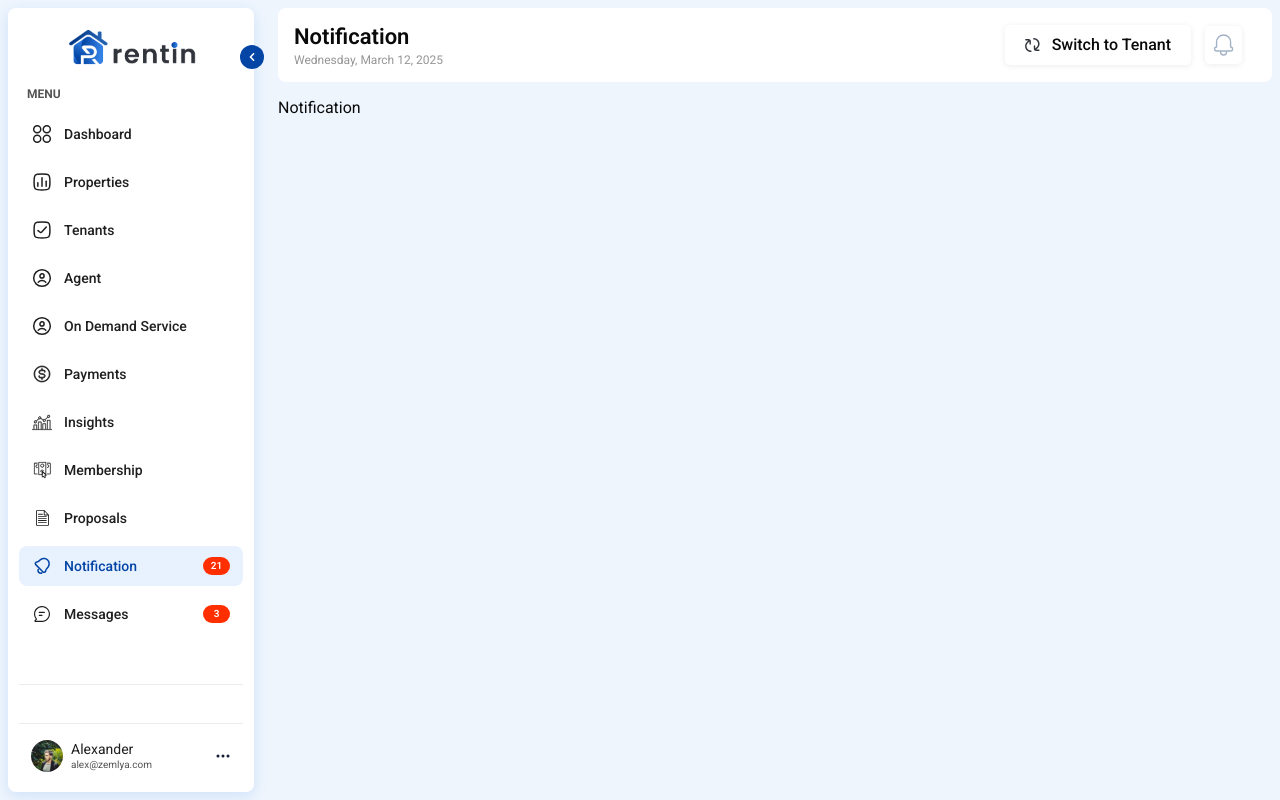
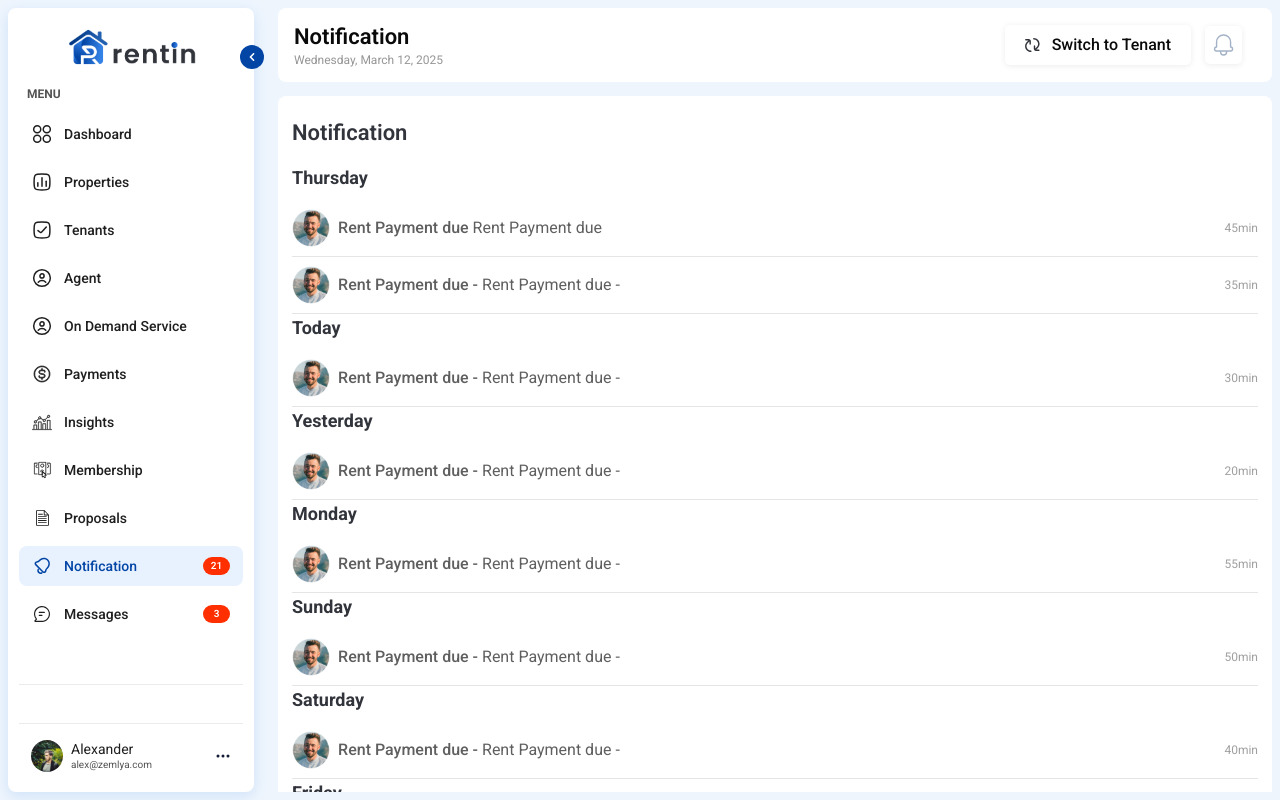
Before and after one commit to asifzulfiqar8/rrentin, a Next.js app: page /owner/notification in a window 1280 px wide. Built offline with nearby package versions, Linux system fonts and the light colour scheme.

Commit message:
Notificationa and add property screen completee

```diff
--- a/src/app/owner/notification/page.js
+++ b/src/app/owner/notification/page.js
@@ -1,5 +1,21 @@
+// import NotificationList from "@/components/owner/notification/NotificationList";
+
+import NotificationList from "@/components/owner/notification/NotificationList";
+import { notificationData } from "@/data/data";
+
 const Notification = () => {
-  return <div>Notification</div>;
+
+
+  return (
+    <div className="bg-white rounded-lg px-3.5 py-5 ">
+      <h3 className="text-lg md:text-[22px] font-semibold text-textColor mb-3.5">
+        Notification
+      </h3>
+      <div>
+        <NotificationList alerts={notificationData}/>
+      </div>
+    </div>
+  );
 };
 
 export default Notification;
--- a/src/components/owner/agents/AgentCard.jsx
+++ b/src/components/owner/agents/AgentCard.jsx
@@ -15,7 +15,7 @@ const AgentCard = ({ data }) => {
     const router = useRouter();
     return (
         <div
-            className="relative cursor-pointer min-w-[270px] min-h-[255px] w-full h-full rounded-md"
+            className="relative  min-w-[270px] min-h-[255px] w-full h-full rounded-md"
         >
             <Image
                 src={data?.image}
--- /dev/null
+++ b/src/components/owner/notification/NotificationList.jsx
@@ -0,0 +1,94 @@
+import React from 'react';
+import { IoIosAlert } from 'react-icons/io';
+import { MdOutlineShowChart } from 'react-icons/md';
+
+const NotificationItem = ({ image, binName, binPercentage, time1, time2, status }) => {
+    const isFull = status.toLowerCase().includes("full");
+
+    return (
+        <div className="flex w-full py-2 border-b-[1px]">
+            <div>
+                <img src={image} alt="Bin" className="w-10 h-10 object-contain" />
+            </div>
+            <div className="flex items-center justify-between w-full ml-2">
+                <div className="mr-4 text-[#5F5F5F] font-medium">
+                  {binName} <span className="font-normal text-[#5F5F5F]">{binName}</span>
+                </div>
+                <span className="text-[#5F5F5F99] text-xs">{time2}</span>
+            </div>
+        </div>
+    );
+};
+
+const NotificationList = ({ alerts }) => {
+    const today = new Date();
+    today.setHours(0, 0, 0, 0);
+
+    const getDiffDays = (dateStr) => {
+        const alertDate = new Date(dateStr);
+        alertDate.setHours(0, 0, 0, 0);
+        const diffTime = today - alertDate;
+        return diffTime / (1000 * 3600 * 24);
+    };
+
+    const getDayLabel = (dateStr) => {
+        const diffDays = getDiffDays(dateStr);
+        if (diffDays === 0) return 'Today';
+        if (diffDays === 1) return 'Yesterday';
+        if (diffDays <= 7) {
+            return new Date(dateStr).toLocaleDateString('en-US', { weekday: 'long' });
+        }
+        return 'Previous';
+    };
+
+    const groups = {};
+    alerts.forEach((alert) => {
+        const diffDays = getDiffDays(alert.date);
+        const label = getDayLabel(alert.date);
+        if (!groups[label]) {
+            groups[label] = { alerts: [], minDiff: diffDays };
+        } else {
+            groups[label].minDiff = Math.min(groups[label].minDiff, diffDays);
+        }
+        groups[label].alerts.push(alert);
+    });
+
+    const sortedGroups = Object.entries(groups).map(([label, group]) => ({
+        label,
+        alerts: group.alerts,
+        minDiff: group.minDiff,
+    }));
+
+    sortedGroups.sort((a, b) => {
+        const orderValue = (group) => {
+            if (group.label === 'Today') return 0;
+            if (group.label === 'Yesterday') return 1;
+            if (group.label === 'Previous') return 1000;
+            return group.minDiff;
+        };
+        return orderValue(a) - orderValue(b);
+    });
+
+    return (
+        <div>
+            {sortedGroups.map((group) => (
+                <div key={group.label}>
+                    <h3 className="text-lg text-textColor font-bold mb-2">{group.label}</h3>
+                    {group.alerts.map((alert, index) => (
+                        <NotificationItem
+                            key={index}
+                            image={alert.image}
+                            binName={alert.binName}
+                            binPercentage={alert.binPercentage}
+                            time1={alert.time1}
+                            time2={alert.time2}
+                            status={alert.status}
+                        />
+                    ))}
+                </div>
+            ))}
+        </div>
+    );
+};
+
+export default NotificationList;
--- a/src/data/data.js
+++ b/src/data/data.js
@@ -990,7 +990,143 @@ export const TenantDisputesData = [
     date: "Mar 1",
   },
 ];
-
+export const notificationData = [
+  {
+    image: '/images/agent/UserProfile.png',
+    binName: 'Rent Payment due',
+    binPercentage: 95,
+    time1: '30min',
+    time2: '45min',
+    status: 'Bin at Location 1 is full and needs collection',
+    date: '2025-03-13T10:00:00', // Today (if today is March 13, 2025)
+  },
+  {
+    image: '/images/agent/UserProfile.png',
+    binName: 'Rent Payment due -',
+    binPercentage: 50,
+    time1: '15min',
+    time2: '30min',
+    status: 'half',
+    date: '2025-03-12T09:00:00', // Yesterday
+  },
+  {
+    image: '/images/agent/UserProfile.png',
+    binName: 'Rent Payment due -',
+    binPercentage: 20,
+    time1: '5min',
+    time2: '20min',
+    status: 'serviced',
+    date: '2025-03-11T08:00:00', // 2 days ago (Tuesday if today is Wednesday, adjust as needed)
+  },
+  {
+    image: '/images/agent/UserProfile.png',
+    binName: 'Rent Payment due -',
+    binPercentage: 85,
+    time1: '40min',
+    time2: '55min',
+    status: 'Bin at Location 4 is full and needs collection',
+    date: '2025-03-10T07:00:00', // 3 days ago
+  },
+  {
+    image: '/images/agent/UserProfile.png',
+    binName: 'Rent Payment due -',
+    binPercentage: 65,
+    time1: '35min',
+    time2: '50min',
+    status: 'half',
+    date: '2025-03-09T06:00:00', // 4 days ago
+  },
+  {
+    image: '/images/agent/UserProfile.png',
+    binName: 'Rent Payment due -',
+    binPercentage: 10,
+    time1: '20min',
+    time2: '40min',
+    status: 'serviced',
+    date: '2025-03-08T12:00:00', // 5 days ago
+  },
+  {
+    image: '/images/agent/UserProfile.png',
+    binName: 'Rent Payment due -',
+    binPercentage: 100,
+    time1: '45min',
+    time2: '60min',
+    status: 'Bin at Location 7 is full and needs collection',
+    date: '2025-03-07T14:00:00', // 6 days ago
+  },
+  {
+    image: '/images/agent/UserProfile.png',
+    binName: 'Rent Payment due -',
+    binPercentage: 75,
+    time1: '25min',
+    time2: '35min',
+    status: 'Bin at Location 8 is full and needs collection',
+    date: '2025-03-06T16:00:00', // 7 days ago
+  },
+  {
+    image: '/images/agent/UserProfile.png',
+    binName: 'Rent Payment due -',
+    binPercentage: 30,
+    time1: '10min',
+    time2: '20min',
+    status: 'half',
+    date: '2025-03-05T11:00:00', // 8 days ago → Previous
+  },
+  {
+    image: '/images/agent/UserProfile.png',
+    binName: 'Rent Payment due -0',
+    binPercentage: 55,
+    time1: '20min',
+    time2: '30min',
+    status: 'serviced',
+    date: '2025-03-04T10:00:00', // 9 days ago → Previous
+  },
+  {
+    image: '/images/agent/UserProfile.png',
+    binName: 'Rent Payment due -1',
+    binPercentage: 80,
+    time1: '40min',
+    time2: '55min',
+    status: 'Bin at Location 11 is full and needs collection',
+    date: '2025-03-03T09:00:00', // 10 days ago → Previous
+  },
+  {
+    image: '/images/agent/UserProfile.png',
+    binName: 'Rent Payment due -2',
+    binPercentage: 45,
+    time1: '15min',
+    time2: '25min',
+    status: 'half',
+    date: '2025-03-02T08:00:00', // 11 days ago → Previous
+  },
+  {
+    image: '/images/agent/UserProfile.png',
+    binName: 'Rent Payment due -3',
+    binPercentage: 35,
+    time1: '10min',
+    time2: '20min',
+    status: 'serviced',
+    date: '2025-03-01T07:00:00', // 12 days ago → Previous
+  },
+  {
+    image: '/images/agent/UserProfile.png',
+    binName: 'Rent Payment due -4',
+    binPercentage: 90,
+    time1: '50min',
+    time2: '65min',
+    status: 'Bin at Location 14 is full and needs collection',
+    date: '2025-02-28T06:00:00', // 13 days ago → Previous
+  },
+  {
+    image: '/images/agent/UserProfile.png',
+    binName: 'Rent Payment due -5',
+    binPercentage: 60,
+    time1: '30min',
+    time2: '45min',
+    status: 'half',
+    date: '2025-02-27T05:00:00', // 14 days ago → Previous
+  },
+];
 
 const subscriptionPlans = [
   {
```
